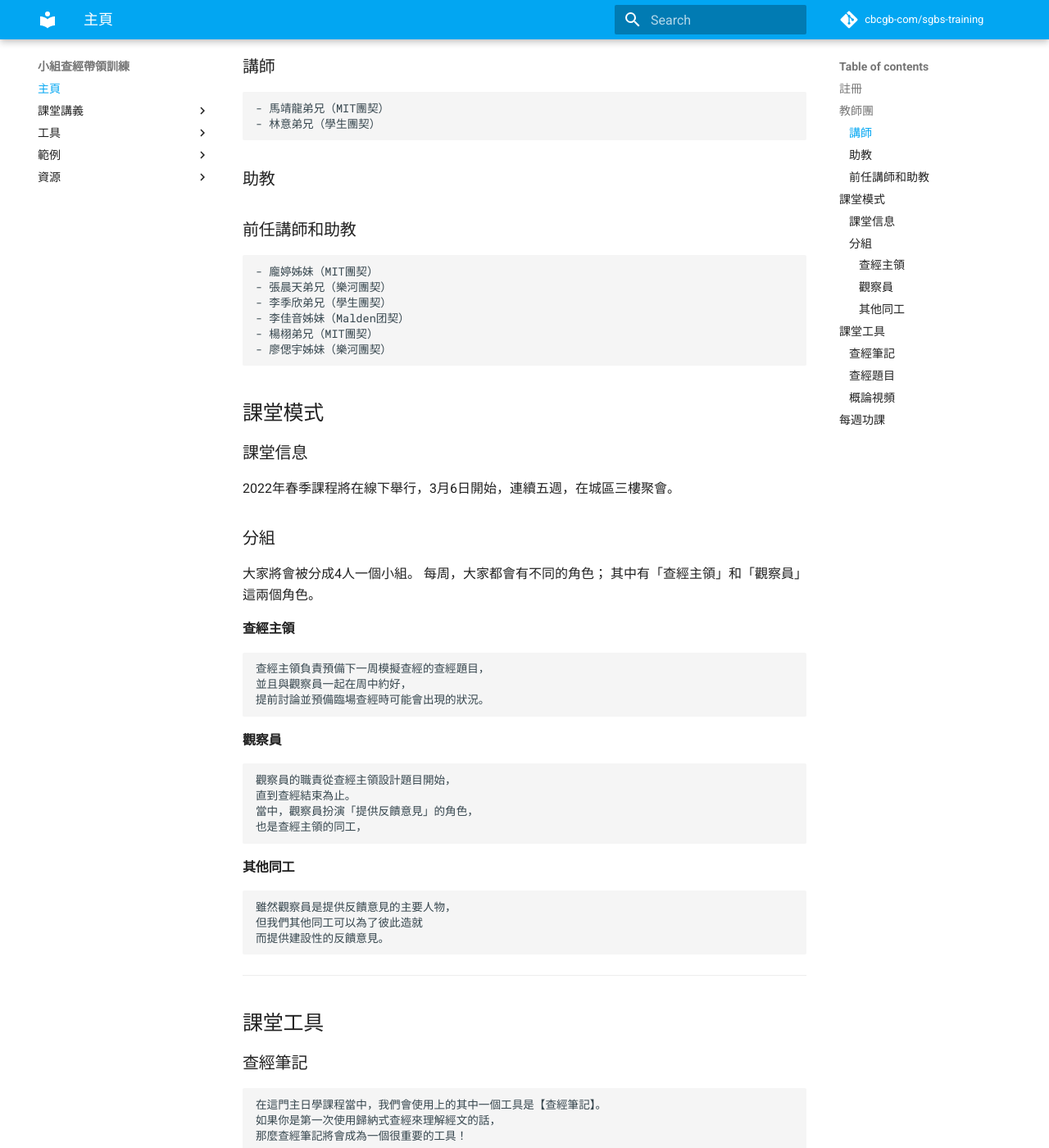
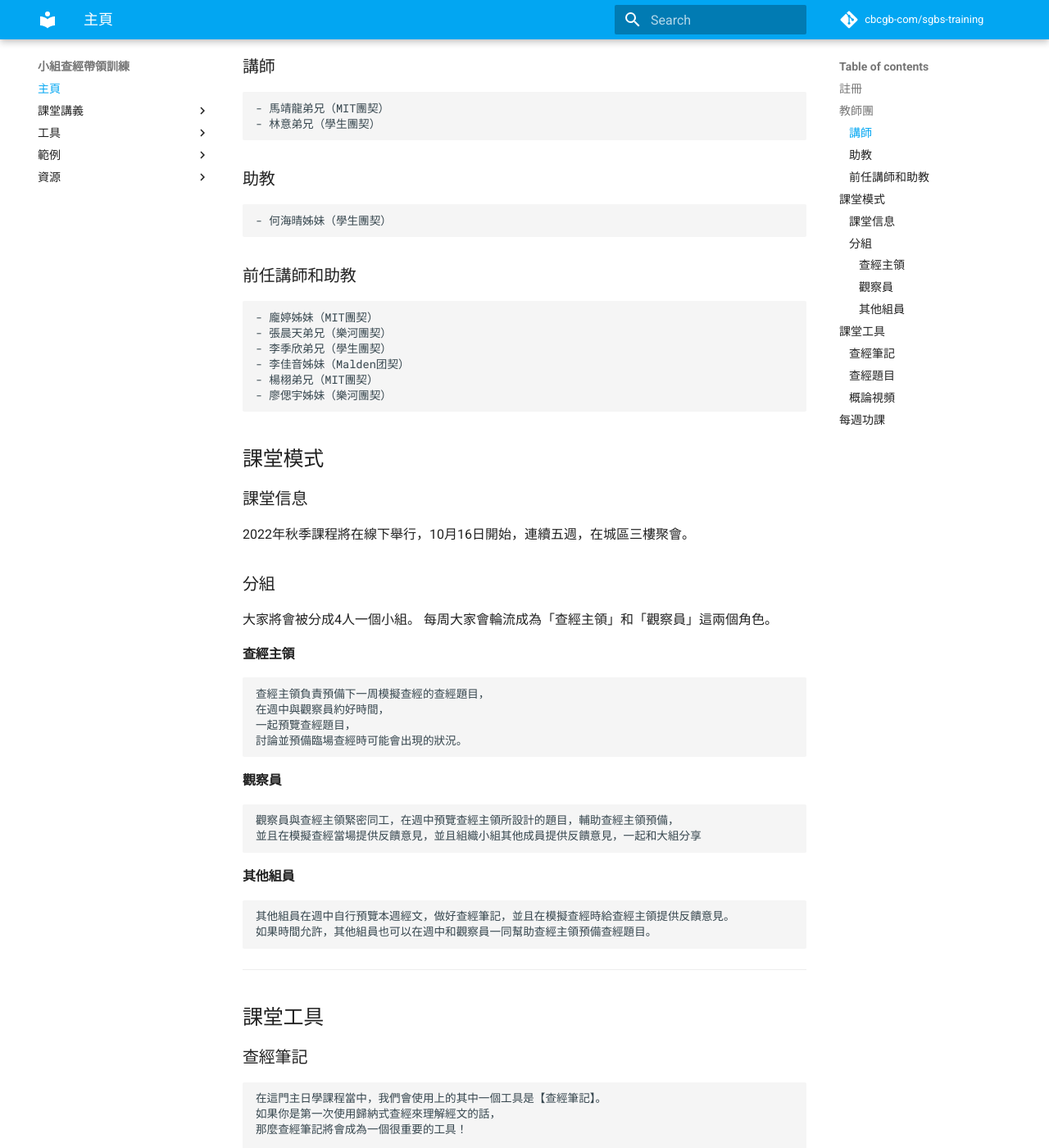
Before and after one commit to cbcgb-com/sgbs-training, an MkDocs documentation site: the page built from docs/index.md, in a window 1280 px wide and 1400 px high, scrolled down 624 px. Shown: the whole window at 82% size. Built offline with MkDocs 1.6.1 and Material for MkDocs 9.7.7, drawn with Linux system fonts in a browser that asks for light colours; comment, search, counter and statistics services are not loaded; some of the changed text lies outside the part shown.

Commit message:
2022-Fall-First class

```diff
--- a/docs/index.md
+++ b/docs/index.md
@@ -26,6 +26,8 @@
 
 ### 助教
 
+    - 何海晴姊妹（學生團契）
+
 ### 前任講師和助教
 
     - 龐婷姊妹（MIT團契）
@@ -41,32 +43,29 @@
 
 <!-- 疫情期間，我們的課堂會在Discord上進行。 -->
 
-2022年春季課程將在線下舉行，3月6日開始，連續五週，在城區三樓聚會。
+2022年秋季課程將在線下舉行，10月16日開始，連續五週，在城區三樓聚會。
 
 ### 分組
 
 大家將會被分成4人一個小組。
-每周，大家都會有不同的角色；
-其中有「查經主領」和「觀察員」這兩個角色。
+每周大家會輪流成為「查經主領」和「觀察員」這兩個角色。
 
 #### 查經主領
 
     查經主領負責預備下一周模擬查經的查經題目，
-    並且與觀察員一起在周中約好，
-    提前討論並預備臨場查經時可能會出現的狀況。
+    在週中與觀察員約好時間，
+    一起預覽查經題目，
+    討論並預備臨場查經時可能會出現的狀況。
 
 #### 觀察員
 
-    觀察員的職責從查經主領設計題目開始，
-    直到查經結束為止。
-    當中，觀察員扮演「提供反饋意見」的角色，
-    也是查經主領的同工，
+    觀察員與查經主領緊密同工，在週中預覽查經主領所設計的題目，輔助查經主領預備，
+    並且在模擬查經當場提供反饋意見，並且組織小組其他成員提供反饋意見，一起和大組分享
 
-#### 其他同工
+#### 其他組員
 
-    雖然觀察員是提供反饋意見的主要人物，
-    但我們其他同工可以為了彼此造就
-    而提供建設性的反饋意見。
+    其他組員在週中自行預覽本週經文，做好查經筆記，並且在模擬查經時給查經主領提供反饋意見。
+    如果時間允許，其他組員也可以在週中和觀察員一同幫助查經主領預備查經題目。
 
 -----
 
@@ -107,7 +106,7 @@
     在這門課中，我們也會使用[Bible Project](https://bibleproject.com)所提供的
     [概論視頻](https://bibleproject.com/explore/#new_testament)。
     這些視頻是由美國Portland, OR的一家非盈利機構，Bible Project，所出版的，
-    其視頻已經被翻譯成不同的語言，其中包括中文翻譯。
+    其視頻已經被翻譯成不同的語言，其中包括[中文翻譯](https://www.youtube.com/c/BibleProjectMandarinChinese)。
     這些視頻可以輔助我們對於聖經的總體脈絡，以及每本書的脈絡，有更好的認識。
     此外，他們也出版一些講解特殊單詞的視屏，方便我們理解希伯來文話中
     其單詞的文化、社會、及屬靈含義。
```
Also changed, not shown: docs/class-notes/lesson-1-foundations.md (+5 -5 lines).
